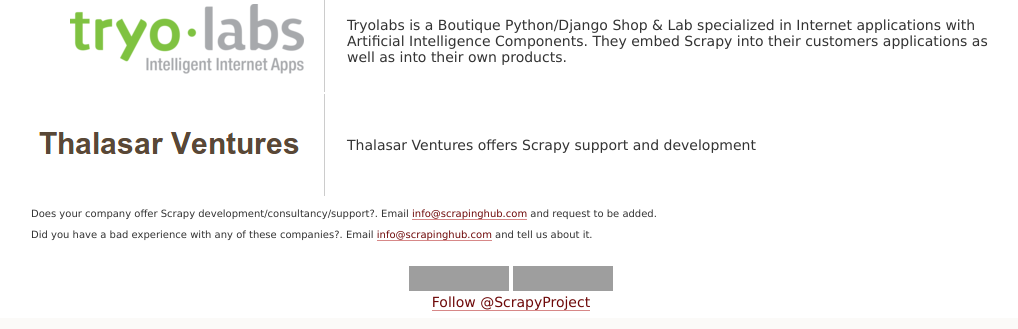
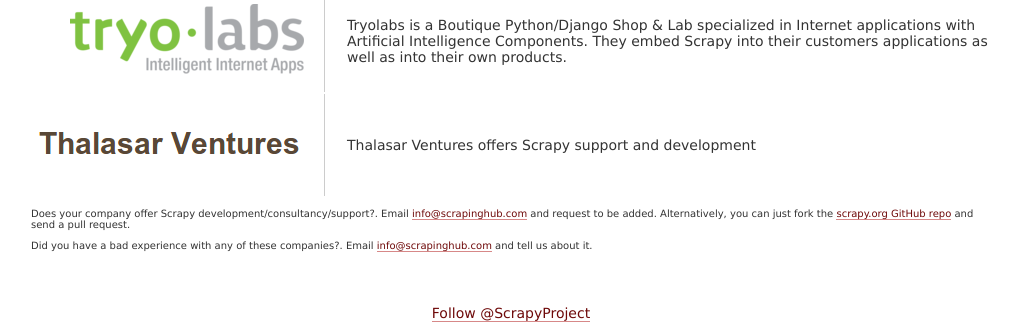
Before and after one commit to scrapy/scrapy.org, a Django app: template templates/pages/support.html in a window 1280 px wide. Shown: the part 530-859 px from the top of the page, without its empty margins (129-1147 px from the left). Run offline with Django 3.2, Linux system fonts and the light colour scheme; the template is opened without the code that fills it, so the values that code supplies are empty; some libraries are stand-ins or nearby versions; grey boxes are pictures that could not be loaded.

Commit message:
added note about pull requests to README, companies page and support page

```diff
--- a/templates/pages/companies.html
+++ b/templates/pages/companies.html
@@ -143,6 +143,6 @@
     </tr>
 </table>
 
-<p class="note">If you use Scrapy, we'd like to include you on the list. Send us an email to <a href="mailto:info@scrapinghub.com">info@scrapinghub.com</a>.</p>
+<p class="note">If you use Scrapy, we'd like to include you on the list. Send us an email to <a href="mailto:info@scrapinghub.com">info@scrapinghub.com</a> or fork the <a href="">scrapy.org GitHub repo</a> and send a pull request.</p>
 
 {% endblock %}
--- a/templates/pages/support.html
+++ b/templates/pages/support.html
@@ -56,7 +56,7 @@ for Scrapy, and can also develop bespoke crawlers to meet your needs:</p>
 </tr>
 </table>
 
-<p class="note">Does your company offer Scrapy development/consultancy/support?. Email <a href="mailto:info@scrapinghub.com">info@scrapinghub.com</a> and request to be added.</p>
+<p class="note">Does your company offer Scrapy development/consultancy/support?. Email <a href="mailto:info@scrapinghub.com">info@scrapinghub.com</a> and request to be added. Alternatively, you can just fork the <a href="">scrapy.org GitHub repo</a> and send a pull request.</p>
 
 <p class="note">Did you have a bad experience with any of these companies?. Email <a href="mailto:info@scrapinghub.com">info@scrapinghub.com</a> and tell us about it.</p>
 
```
Also changed, not shown: 1 other file.
